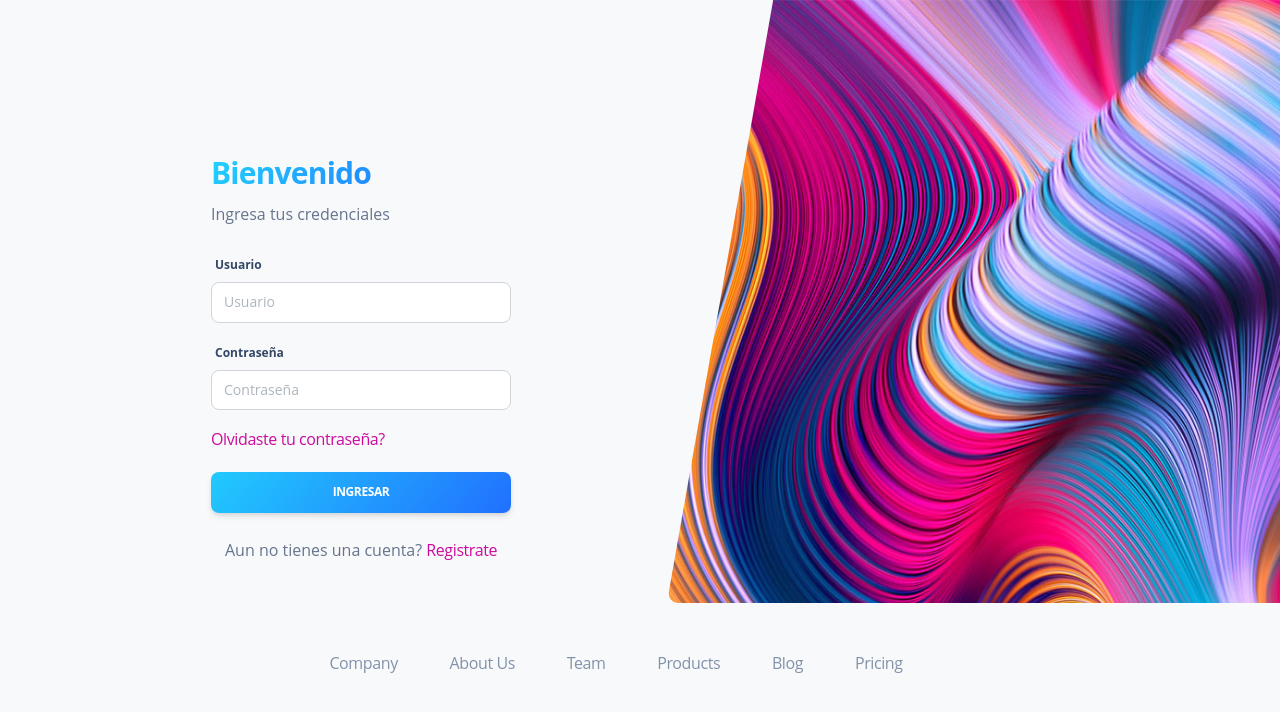
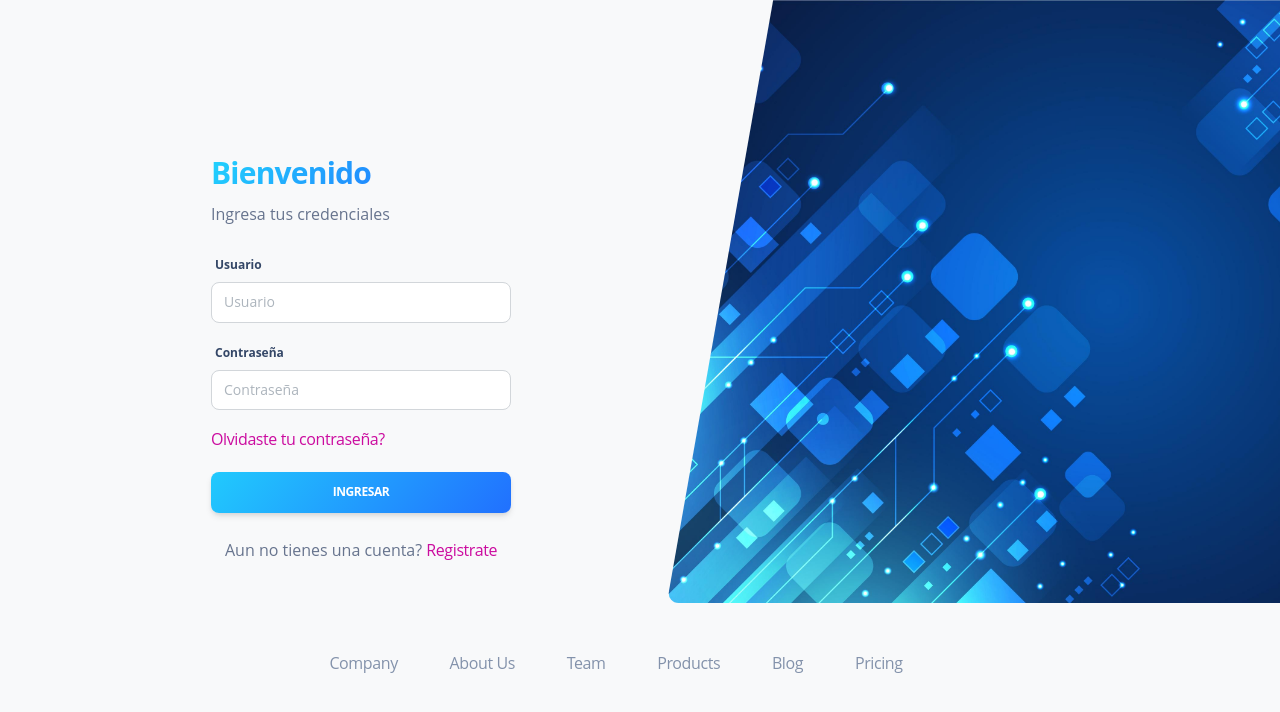
Before and after one commit to CiberNet-SocialNetwork/CiberNet-Frontend, an Angular app: page / in a window 1280 px wide. Shown: the top 712 px of the page. Built offline with nearby package versions, Linux system fonts and the light colour scheme.

Commit message:
cibernet-frontend

```diff
--- a/src/app/component/login/login.component.html
+++ b/src/app/component/login/login.component.html
@@ -43,7 +43,7 @@
           <div class="col-md-6">
             <div class="oblique position-absolute top-0 h-100 d-md-block d-none me-n8">
               <div class="oblique-image bg-cover position-absolute fixed-top ms-auto h-100 z-index-0 ms-n6"
-                style="background-image:url('/assets/curved6.jpg')"></div>
+                style="background-image:url('/assets/cibernet.jpg')"></div>
             </div>
           </div>
         </div>
```
Also changed, not shown: src/assets/cibernet.jpg (added), src/assets/curved6.jpg (deleted).
